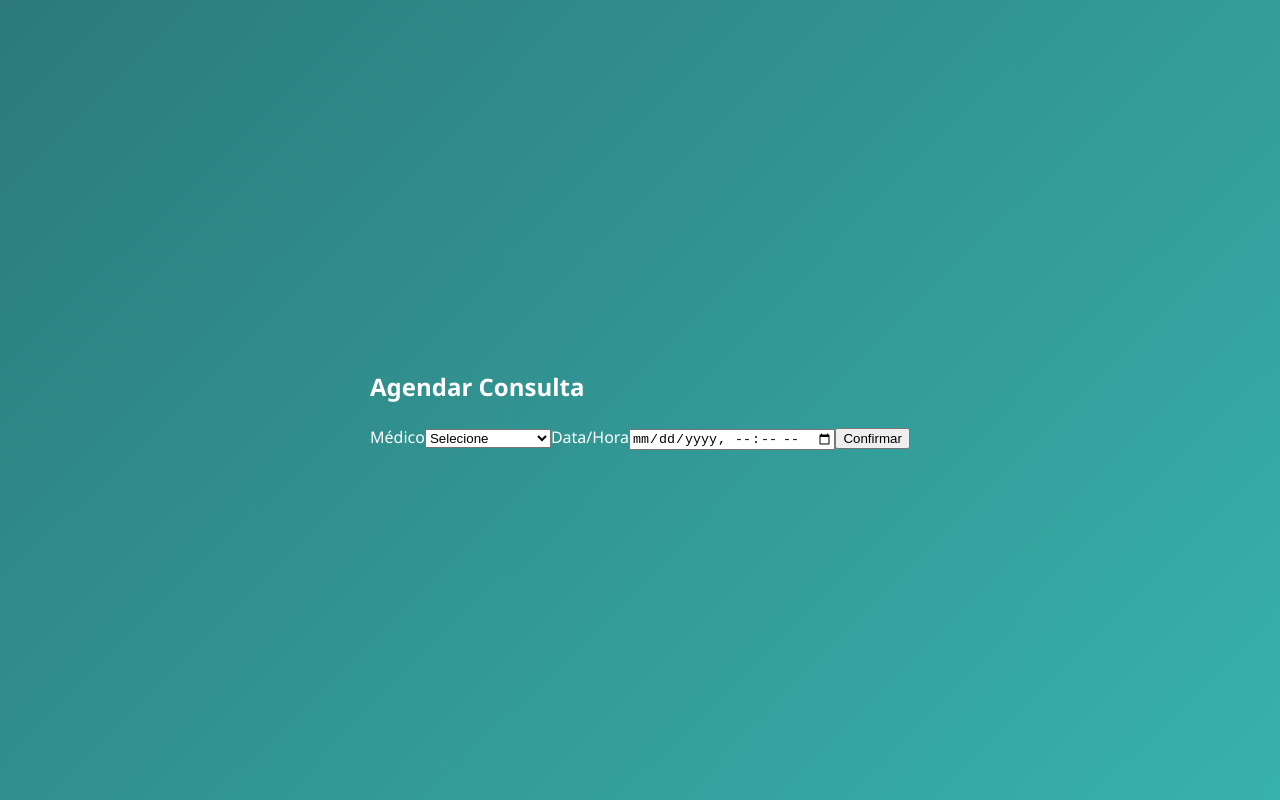
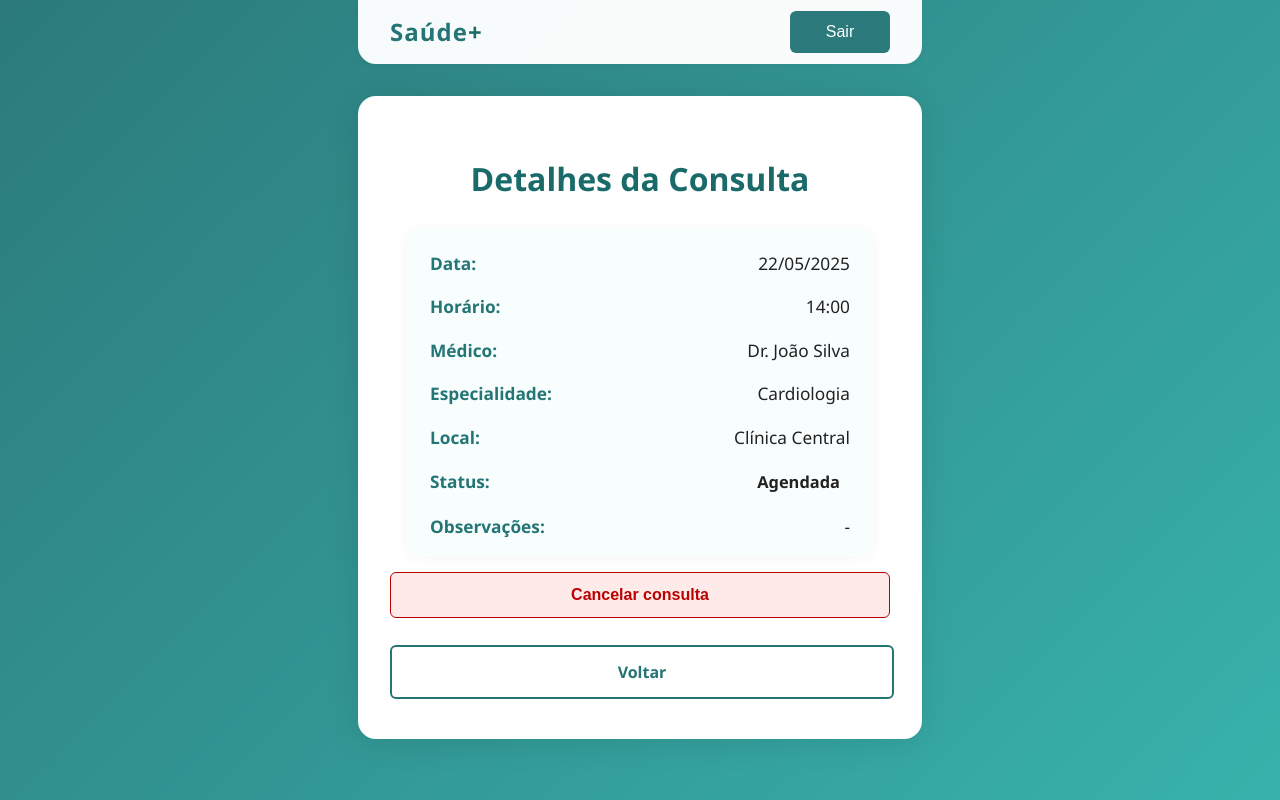
Before and after one commit to JoaoVicttor07/saude-plus-front, a React (Vite) app: page /appointment/1 in a window 1280 px wide. Built offline with nearby package versions, Linux system fonts and the light colour scheme.

Commit message:
feat: implementação do histórico de consultas e cancelamento de consultas futuras para o paciente

```diff
--- a/src/pages/patient/appointmentDetail/index.jsx
+++ b/src/pages/patient/appointmentDetail/index.jsx
@@ -1,37 +1,116 @@
-import { useNavigate } from 'react-router-dom';
+import { Link, useParams } from 'react-router-dom';
+import Header from '../../../components/header';
+import './style.css';
+import { useState } from 'react';
 
-function AppointmentForm() {
-  // TODO: Buscar médicos do backend
-  const medicos = [
-    { id: 1, nome: 'Dr. João Silva' },
-    { id: 2, nome: 'Dra. Maria Souza' },
-  ];
-  const navigate = useNavigate();
+// Simulação de dados (substitua por busca da API futuramente)
+const CONSULTAS = [
+  { id: 1, data: '22/05/2025', hora: '14:00', medico: 'Dr. João Silva', especialidade: 'Cardiologia', local: 'Clínica Central', status: 'Agendada', observacao: '' },
+  { id: 2, data: '10/05/2025', hora: '10:00', medico: 'Dra. Maria Souza', especialidade: 'Dermatologia', local: 'Clínica Sul', status: 'Realizada', observacao: 'Paciente apresentou melhora.' },
+  { id: 3, data: '28/05/2025', hora: '09:30', medico: 'Dra. Maria Souza', especialidade: 'Dermatologia', local: 'Clínica Sul', status: 'Agendada', observacao: '' },
+  { id: 4, data: '01/05/2025', hora: '15:00', medico: 'Dr. João Silva', especialidade: 'Cardiologia', local: 'Clínica Central', status: 'Cancelada', observacao: 'Consulta cancelada pelo paciente.' },
+];
 
-  const handleSubmit = e => {
-    e.preventDefault();
-    // TODO: Enviar agendamento para o backend
-    alert('Consulta agendada (simulação)');
-    navigate('/patient/appointmentsList');
+function AppointmentDetail() {
+  const { id } = useParams();
+  const [cancelada, setCancelada] = useState(false);
+  const consulta = CONSULTAS.find(c => String(c.id) === String(id));
+
+  if (!consulta) {
+    return (
+      <div className="dashboard-bg">
+        <Header />
+        <main className="patient-dashboard-container" role="main">
+          <h2 className="dashboard-title">Consulta não encontrada</h2>
+          <div className="dashboard-empty">
+            <p>Não foi possível localizar os detalhes desta consulta.</p>
+          </div>
+          <div className="dashboard-actions">
+            <Link className="dashboard-action-btn secondary" to="/appointments">
+              Voltar ao Histórico
+            </Link>
+          </div>
+        </main>
+      </div>
+    );
+  }
+
+  const handleCancelar = () => {
+    // Aqui você pode chamar a API futuramente
+    setCancelada(true);
   };
 
+  // Determina se pode cancelar: status agendada e não já cancelada
+  const podeCancelar = consulta.status === 'Agendada' && !cancelada;
+
   return (
-    <div>
-      <h2>Agendar Consulta</h2>
-      <form onSubmit={handleSubmit}>
-        <label>Médico</label>
-        <select required>
-          <option value="">Selecione</option>
-          {medicos.map(m => (
-            <option key={m.id} value={m.id}>{m.nome}</option>
-          ))}
-        </select>
-        <label>Data/Hora</label>
-        <input type="datetime-local" required />
-        <button type="submit">Confirmar</button>
-      </form>
+    <div className="dashboard-bg">
+      <Header />
+      <main className="patient-dashboard-container" role="main">
+        <h2 className="dashboard-title">Detalhes da Consulta</h2>
+        <div className="appointment-detail-card">
+          <div className="appointment-detail-row">
+            <span className="label">Data:</span>
+            <span>{consulta.data}</span>
+          </div>
+          <div className="appointment-detail-row">
+            <span className="label">Horário:</span>
+            <span>{consulta.hora}</span>
+          </div>
+          <div className="appointment-detail-row">
+            <span className="label">Médico:</span>
+            <span>{consulta.medico}</span>
+          </div>
+          <div className="appointment-detail-row">
+            <span className="label">Especialidade:</span>
+            <span>{consulta.especialidade}</span>
+          </div>
+          <div className="appointment-detail-row">
+            <span className="label">Local:</span>
+            <span>{consulta.local}</span>
+          </div>
+          <div className="appointment-detail-row">
+            <span className="label">Status:</span>
+            <span className={`status-label ${
+              cancelada || consulta.status === 'Cancelada'
+                ? 'status-cancelada'
+                : consulta.status === 'Realizada'
+                ? 'status-realizada'
+                : consulta.status === 'Agendada'
+                ? 'status-agendada'
+                : ''
+            }`}>{cancelada ? 'Cancelada' : consulta.status}</span>
+          </div>
+          <div className="appointment-detail-row">
+            <span className="label">Observações:</span>
+            <span>{consulta.observacao || '-'}</span>
+          </div>
+        </div>
+        <div className="dashboard-actions">
+          {podeCancelar && (
+            <button
+              className="dashboard-action-btn danger"
+              onClick={handleCancelar}
+              style={{ marginBottom: 16 }}
+            >
+              Cancelar consulta
+            </button>
+          )}
+          <Link
+            className="dashboard-action-btn secondary"
+            to={consulta.status === 'Agendada' ? "/dashboard" : "/appointments"}
+          >
+            Voltar
+          </Link>
+        </div>
+        {cancelada && (
+          <div className="dashboard-empty" style={{ marginTop: 16 }}>
+            <p>Sua consulta foi cancelada com sucesso.</p>
+          </div>
+        )}
+      </main>
     </div>
   );
 }
 
-export default AppointmentForm;
+export default AppointmentDetail;
--- a/src/pages/patient/appointmentDetail/style.css
+++ b/src/pages/patient/appointmentDetail/style.css
@@ -0,0 +1,54 @@
+@import '../dashboard/style.css';
+
+.appointment-detail-card {
+  background: #f8fefe;
+  border-radius: 12px;
+  box-shadow: 0 2px 12px rgba(0,0,0,0.04);
+  padding: 1.5rem 1.5rem 1rem 1.5rem;
+  width: 100%;
+  max-width: 420px;
+  margin-left: auto;
+  margin-right: auto;
+  display: flex;
+  flex-direction: column;
+  gap: 1.1rem;
+}
+
+.appointment-detail-row {
+  display: flex;
+  justify-content: space-between;
+  align-items: center;
+  font-size: 1.08rem;
+  gap: 1.2rem;
+}
+
+.appointment-detail-row .label {
+  font-weight: 600;
+  color: #247575;
+  min-width: 120px;
+  text-align: left;
+}
+
+.status-label {
+  margin-left: 0;
+  margin-right: 0;
+}
+
+.dashboard-action-btn.danger {
+  background: #ffeaea;
+  color: #b00;
+  border: 1.5px solid #b00;
+  font-weight: 600;
+}
+.dashboard-action-btn.danger:hover {
+  background: #ffcccc;
+  color: #900;
+  border-color: #900;
+}
+
+@media (max-width: 600px) {
+  .appointment-detail-card {
+    padding: 1rem 0.5rem;
+    max-width: 98vw;
+  }
+}
--- a/src/pages/patient/appointmentsList/index.jsx
+++ b/src/pages/patient/appointmentsList/index.jsx
@@ -1,28 +1,59 @@
 import { Link } from 'react-router-dom';
+import Header from '../../../components/header';
+import './style.css';
 
 function AppointmentsList() {
   // TODO: Buscar consultas do backend
   const consultas = [
-    { id: 1, data: '22/05/2025', hora: '14:00', medico: 'Dr. João Silva', status: 'Agendada' },
     { id: 2, data: '10/05/2025', hora: '10:00', medico: 'Dra. Maria Souza', status: 'Realizada' },
+    { id: 4, data: '01/05/2025', hora: '15:00', medico: 'Dr. João Silva', status: 'Cancelada' },
   ];
 
+  // Filtra apenas as realizadas ou canceladas
+  const historico = consultas.filter(
+    c => c.status === 'Realizada' || c.status === 'Cancelada'
+  );
+
   return (
-    <div>
-      <h2>Minhas Consultas</h2>
-      <ul>
-        {consultas.map(c => (
-          <li key={c.id}>
-            {c.data} {c.hora} - {c.medico} - {c.status}{' '}
-            <Link to={`/patient/appointmentDetail/${c.id}`}>Detalhes</Link>
-          </li>
-        ))}
-      </ul>
-      <nav>
-        <Link to="/dashboard">Dashboard</Link> |{' '}
-        <Link to="/calendar">Calendário</Link> |{' '}
-        <Link to="/patient/profileView">Perfil</Link>
-      </nav>
+    <div className="dashboard-bg">
+      <Header />
+      <main className="patient-dashboard-container" role="main">
+        <h2 className="dashboard-title">Histórico de Consultas</h2>
+        {historico.length === 0 ? (
+          <div className="dashboard-empty">
+            <p>Você ainda não possui consultas realizadas ou canceladas.</p>
+          </div>
+        ) : (
+          <ul className="dashboard-appointments-list">
+            {historico.map(c => (
+              <li className="dashboard-appointment-item" key={c.id}>
+                <span>
+                  <b>{c.data}</b> {c.hora} - {c.medico}
+                  <span
+                    className={`status-label ${
+                      c.status === 'Realizada'
+                        ? 'status-realizada'
+                        : c.status === 'Cancelada'
+                        ? 'status-cancelada'
+                        : ''
+                    }`}
+                  >
+                    {c.status}
+                  </span>
+                </span>
+                <Link className="dashboard-action-link" to={`/appointment/${c.id}`}>
+                  Detalhes
+                </Link>
+              </li>
+            ))}
+          </ul>
+        )}
+        <div className="dashboard-actions">
+          <Link className="dashboard-action-btn secondary" to="/dashboard">
+            Voltar ao Dashboard
+          </Link>
+        </div>
+      </main>
     </div>
   );
 }
--- a/src/pages/patient/appointmentsList/style.css
+++ b/src/pages/patient/appointmentsList/style.css
@@ -0,0 +1,38 @@
+@import '../dashboard/style.css';
+
+.status-label {
+  margin-left: 12px;
+  padding: 2px 10px;
+  border-radius: 12px;
+  font-size: 0.95em;
+  font-weight: 600;
+  vertical-align: middle;
+}
+
+.status-realizada {
+  background: #e6f8ed;
+  color: #219150;
+}
+
+.status-cancelada {
+  background: #ffeaea;
+  color: #b00;
+}
+
+.dashboard-appointments-list {
+  max-height: 340px;
+  overflow-y: auto;
+  overflow-x: hidden;
+  padding-right: 4px;
+}
+
+.dashboard-action-link {
+  margin-left: 18px;
+  color: #319898;
+  font-weight: 500;
+  text-decoration: underline;
+  transition: color 0.2s;
+}
+.dashboard-action-link:hover {
+  color: #1a6a6a;
+}
--- a/src/pages/patient/dashboard/index.jsx
+++ b/src/pages/patient/dashboard/index.jsx
@@ -6,8 +6,8 @@ import "./style.css";
 function PatientDashboard() {
   // Dados estáticos simulados
   const agendamentos = [
-    { id: 1, data: '22/05/2025', hora: '14:00', medico: 'Dr. João Silva' },
-    { id: 2, data: '25/05/2025', hora: '09:30', medico: 'Dra. Maria Souza' },
+    { id: 1, data: '22/05/2025', hora: '14:00', medico: 'Dr. João Silva', status: 'Agendada' },
+    { id: 3, data: '28/05/2025', hora: '09:30', medico: 'Dra. Maria Souza', status: 'Agendada' },
   ];
   const navigate = useNavigate();
 
@@ -35,6 +35,9 @@ function PatientDashboard() {
                 <span>
                   {a.data} {a.hora} - {a.medico}
                 </span>
+                <Link className="dashboard-action-link" to={`/appointment/${a.id}`}>
+                  Detalhes
+                </Link>
               </li>
             ))}
           </ul>
--- a/src/pages/patient/dashboard/style.css
+++ b/src/pages/patient/dashboard/style.css
@@ -65,7 +65,8 @@
   max-width: 500px;
   max-height: 90vh;
   overflow-y: auto;
-  width: 90vw;
+  overflow-x: hidden;
+  width: 80vw;
   padding: 2rem 2rem 2.5rem 2rem;
   color: #222;
   text-align: center;
```
